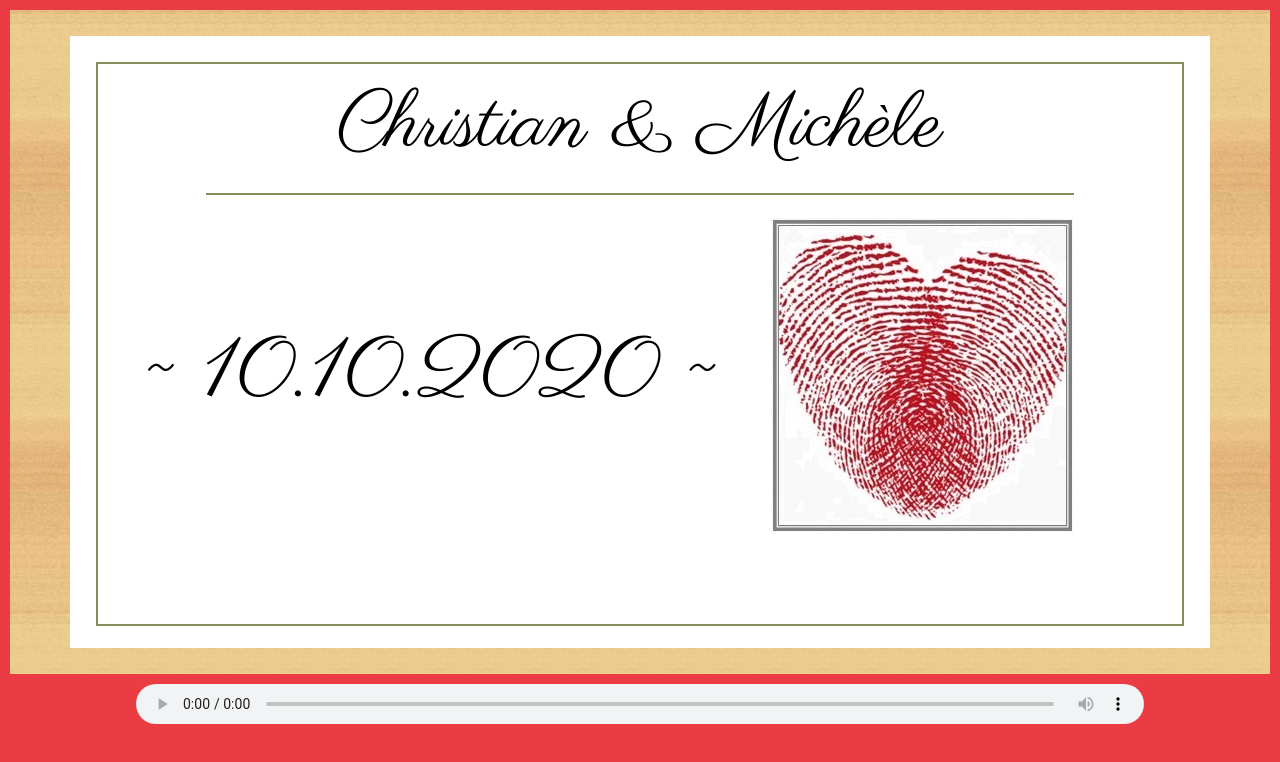
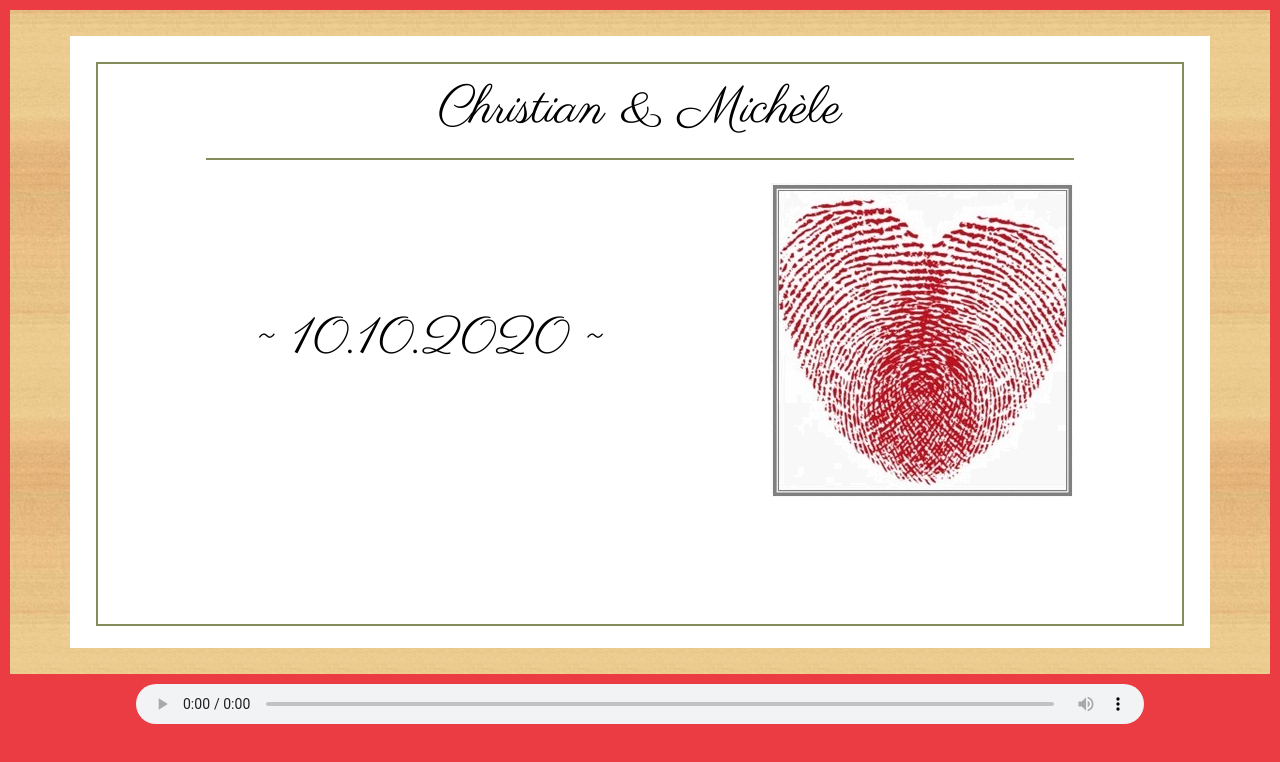
Before and after one commit to sven-olding/christian-michele-hochzeit, a React (Create React App) app: page / in a window 1280 px wide. Shown: the top 762 px of the page. Built offline with nearby package versions, Linux system fonts and the light colour scheme.

Commit message:
increase font size

```diff
--- a/src/App.css
+++ b/src/App.css
@@ -40,7 +40,7 @@ h1 {
 }
 
 .Title {
-  font-size: 3em;
+  font-size: 2em;
   color: #000;
   margin-top: 10px;
 }
--- a/src/components/SongText.css
+++ b/src/components/SongText.css
@@ -1,5 +1,5 @@
 .TextContainer {
   color: #000;
-  font-size: 3.3em;
+  font-size: 2em;
   width: 70vw;
 }
```
